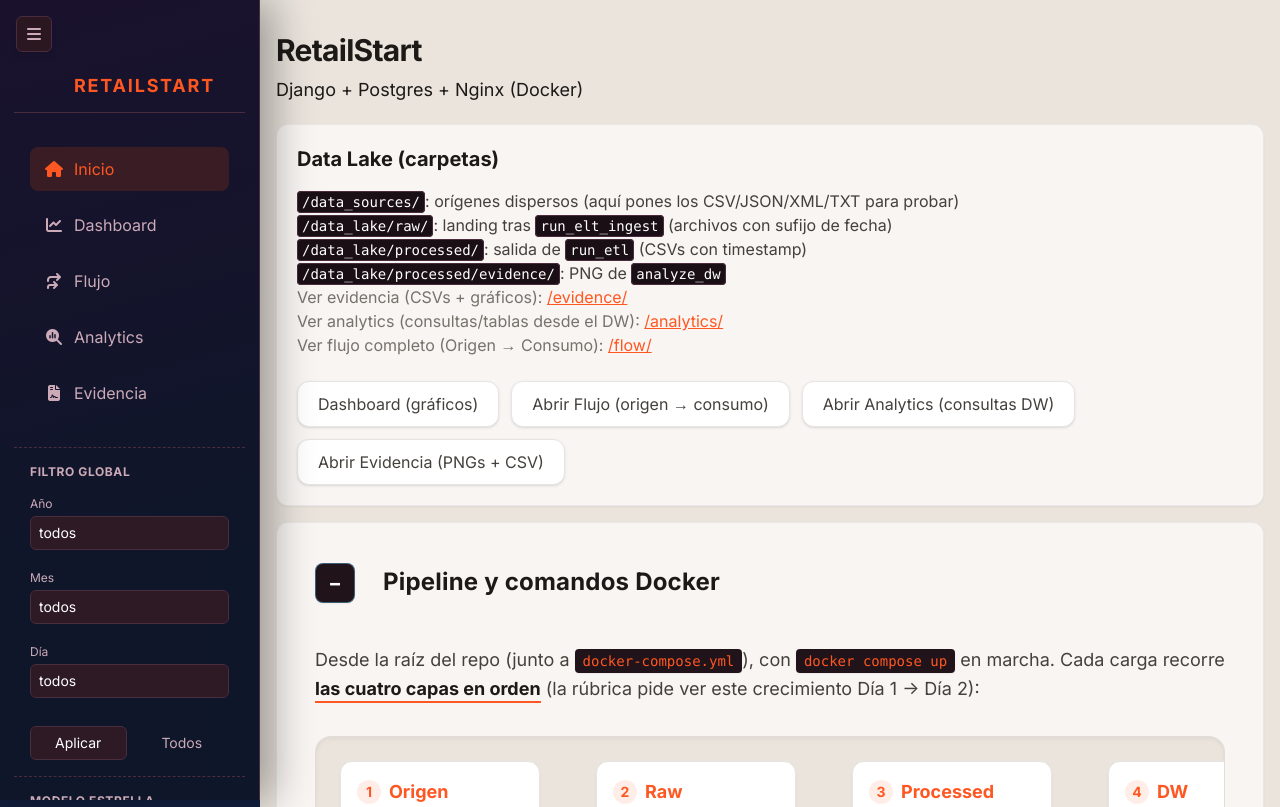
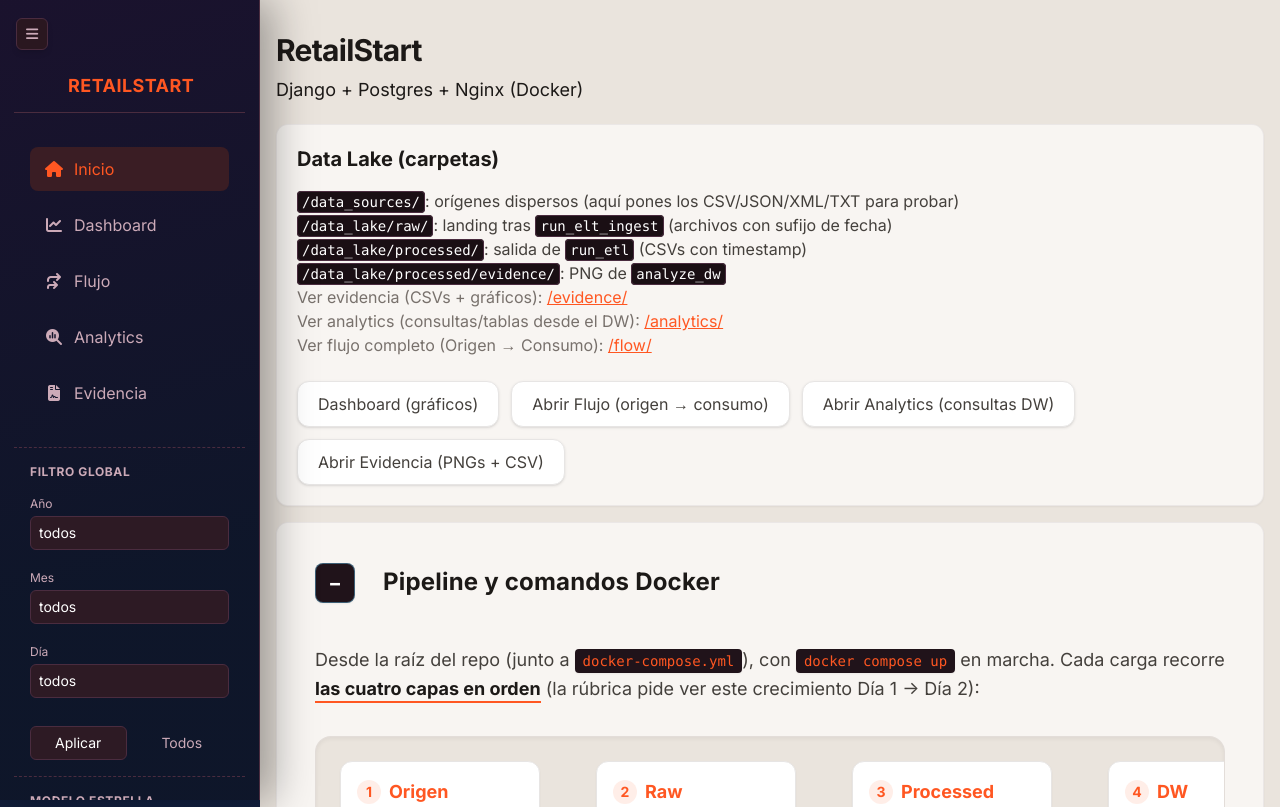
Before and after one commit to Tornadusk/RetailStart, a Django app: page / in a window 1280 px wide. Shown: the top 807 px of the page. Run offline with Django 5.2, Linux system fonts and the light colour scheme; data that the repository does not hold is empty; some libraries are stand-ins or nearby versions.

Commit message:
cambios en css

```diff
--- a/backend/templates/core/includes/site_sidebar.html
+++ b/backend/templates/core/includes/site_sidebar.html
@@ -3,12 +3,12 @@
 <button
   type="button"
   id="site-sidebar-toggle"
-  class="fixed top-4 left-4 z-[70] w-9 h-9 rounded-md border border-mars-border bg-[#2a1720] hover:bg-mars-surface transition-colors flex items-center justify-center text-mars-textMuted hover:text-white shadow-md"
+  class="fixed top-[18px] left-4 z-[70] w-8 h-8 rounded-md border border-mars-border bg-[#2a1720] hover:bg-mars-surface transition-colors flex items-center justify-center text-mars-textMuted hover:text-white shadow-md"
   aria-controls="site-sidebar"
   aria-expanded="true"
   title="Ocultar / mostrar menú"
 >
-  <i class="fa-solid fa-bars text-base"></i>
+  <i class="fa-solid fa-bars text-sm"></i>
 </button>
 
 <div class="siteSidebar__backdrop" id="site-sidebar-backdrop" hidden></div>
@@ -16,8 +16,8 @@
 <aside class="siteSidebar bg-mars-sidebar border-r border-mars-border text-mars-textMuted flex flex-col h-full overflow-y-auto" id="site-sidebar" aria-label="Menú lateral">
 
   <!-- 1. Cabecera del Menú -->
-  <div class="siteSidebar__head border-b border-mars-border h-[68px] flex items-center pl-[60px]">
-    <span class="siteSidebar__brand text-mars-accent font-bold tracking-widest text-lg uppercase">RETAILSTART</span>
+  <div class="siteSidebar__head border-b border-mars-border h-[68px] flex items-center pl-[54px]">
+    <span class="siteSidebar__brand text-mars-accent font-bold tracking-wide text-lg uppercase">RETAILSTART</span>
   </div>
 
   <!-- 2. Opciones de Navegación -->
```
Also changed, not shown: backend/static/js/dashboard-charts.js (+4 -4 lines).
